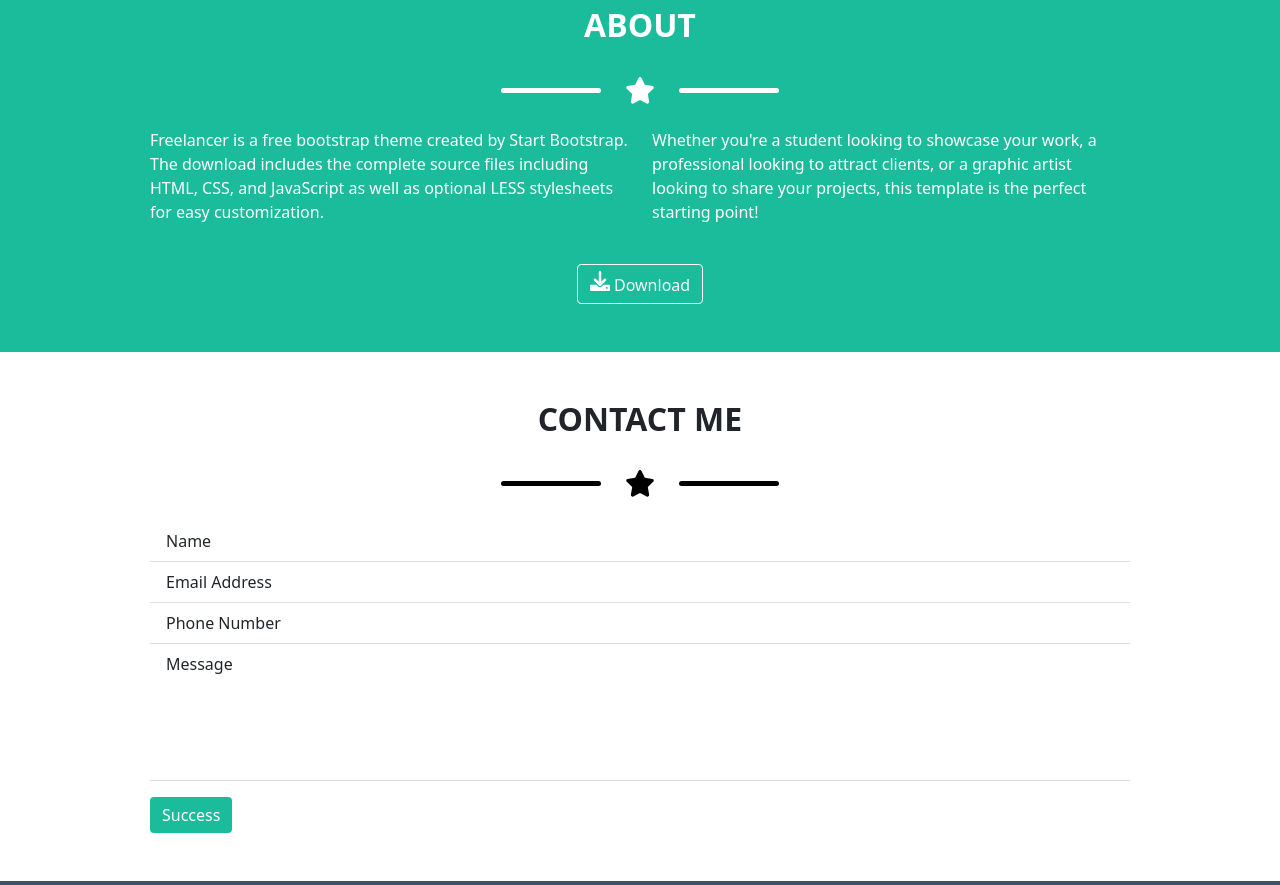
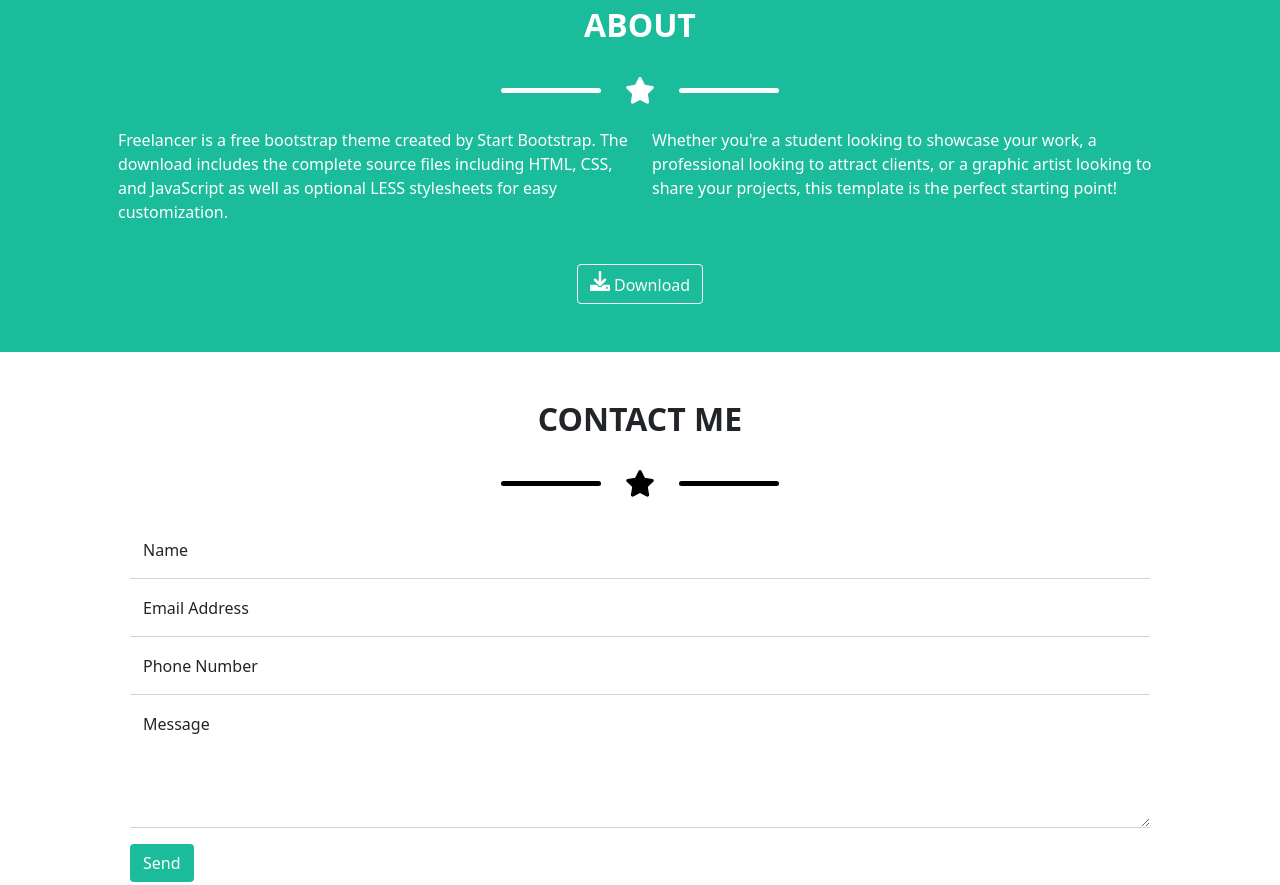
Before and after one commit to GiacomoDiNardo/html-css-bootstrap-freelancer, a plain HTML site: page index.html in a window 1280 px wide. Shown: the part 1440-2325 px from the top of the page. Drawn offline with nearby package versions, Linux system fonts and the light colour scheme.

Commit message:
corrections

```diff
--- a/css/style.css
+++ b/css/style.css
@@ -94,3 +94,15 @@
     vertical-align: baseline;
     filter: invert(1);
 }
+
+.my-form-box {
+    border: none;
+    border-radius: 0;
+    border-bottom: 1px solid #ced4da;
+    width: 100%;
+    text-align: start;
+}
+
+#textarea {
+    height: 100%;
+}
--- a/index.html
+++ b/index.html
@@ -95,7 +95,7 @@
         </section>
 
         <section class="bg-green p-5 color-white">
-            <div class="container text-center padding-x">
+            <div class="container text-center">
                 <h2><strong>ABOUT</strong></h2>
 
                 <div class="horizontal-rule d-flex">
@@ -105,11 +105,11 @@
                 </div>
 
                 <div class="row pb-4">
-                    <div class="col-6 text-start">
+                    <div class="col-6 text-start ps-5">
                         <p>Freelancer is a free bootstrap theme created by Start Bootstrap. The download includes the complete source files including HTML, CSS, and JavaScript as well as optional LESS stylesheets for easy customization.</p>
                     </div>
 
-                    <div class="col-6 text-start">
+                    <div class="col-6 text-start pe-5">
                         <p>Whether you're a student looking to showcase your work, a professional looking to attract clients, or a graphic artist looking to share your projects, this template is the perfect starting point!</p>
                     </div>
                 </div>
@@ -119,7 +119,7 @@
         </section>
 
         <section class="p-5">
-            <div class="container padding-x">
+            <div class="container">
                 <h2 class="text-center"><strong>CONTACT ME</strong></h2>
 
                 <div class="horizontal-rule d-flex">
@@ -128,17 +128,32 @@
                     <div class="rule"></div>
                 </div>
 
-                <div class="list pb-5">
-                    <ul class="list-group list-group-flush">
-                        <li class="list-group-item">Name</li>
-                        <li class="list-group-item">Email Address</li>
-                        <li class="list-group-item">Phone Number</li>
-                        <li class="list-group-item">Message</li>
-                      </ul>
-                </div>
+                <form action="" class="ps-5 pe-5">
+                    <div class="form-floating">
+                        <input type="text" class="form-control my-form-box" id="floatingInput" placeholder="name">
+                        <label class="my-label" for="floatingInput">Name</label>
+                    </div>
 
-                <div class="line-break pt-5 mb-3"></div>
-                <button type="button" class="btn btn-success bg-green no-border">Success</button>
+                    <div class="form-floating">
+                        <input type="email" class="form-control my-form-box" id="floatingEmail" placeholder="name@email.com">
+                        <label class="my-label" for="floatingPassword">Email Address</label>
+                    </div>
+
+                    <div class="form-floating">
+                        <input type="text" class="form-control my-form-box" id="floatingNumber" placeholder="Phone number">
+                        <label class="my-label" for="floatingPassword">Phone Number</label>
+                    </div>
+
+                    <div class="form-floating">
+                        <textarea class="form-control my-form-box mb-3" name="Message" id="textarea" placeholder="Message" cols="30" rows="5"></textarea>
+                        <label class="my-label" for="floatingPassword">Message</label>
+                    </div>
+
+                    <button class="btn bg-green color-white" type="submit">Send</button>
+                </form>
+
+                <!-- <div class="line-break pt-5 mb-3"></div>
+                <button type="button" class="btn btn-success bg-green no-border">Success</button> -->
             </div>
         </section>
     </main>
```
